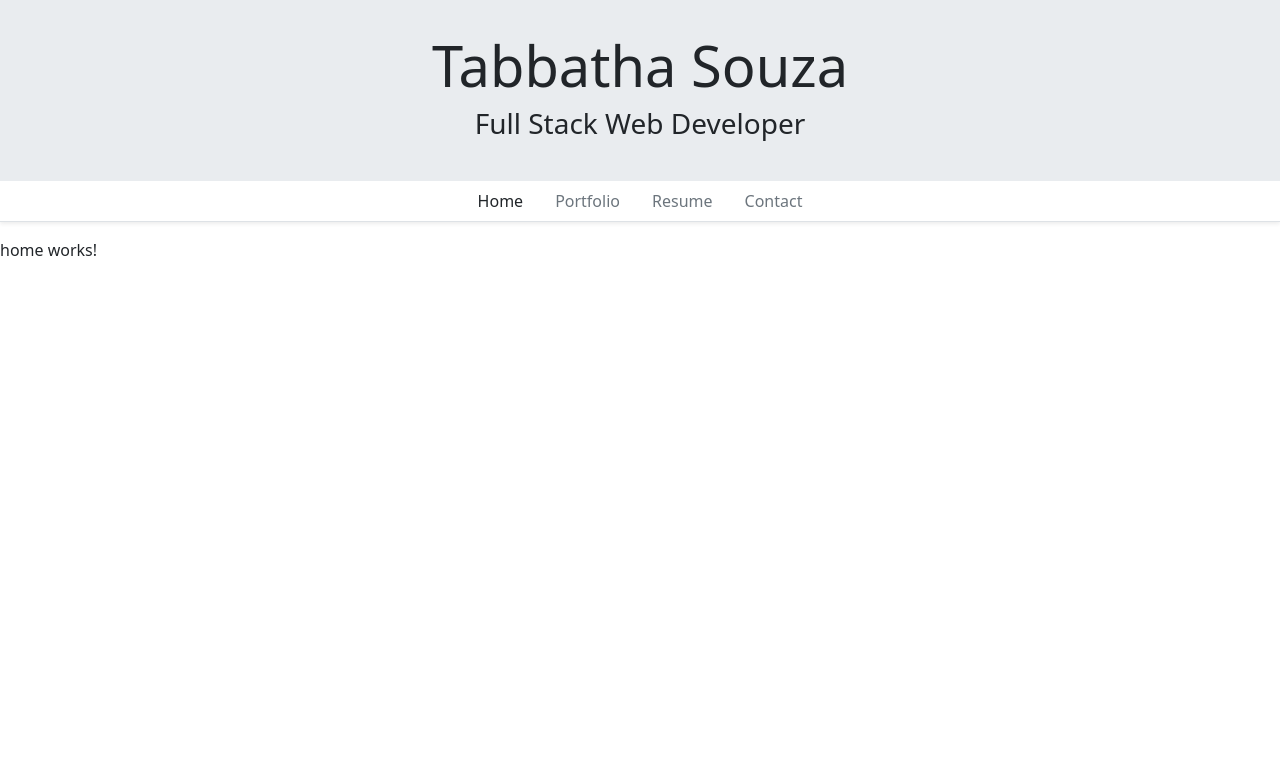
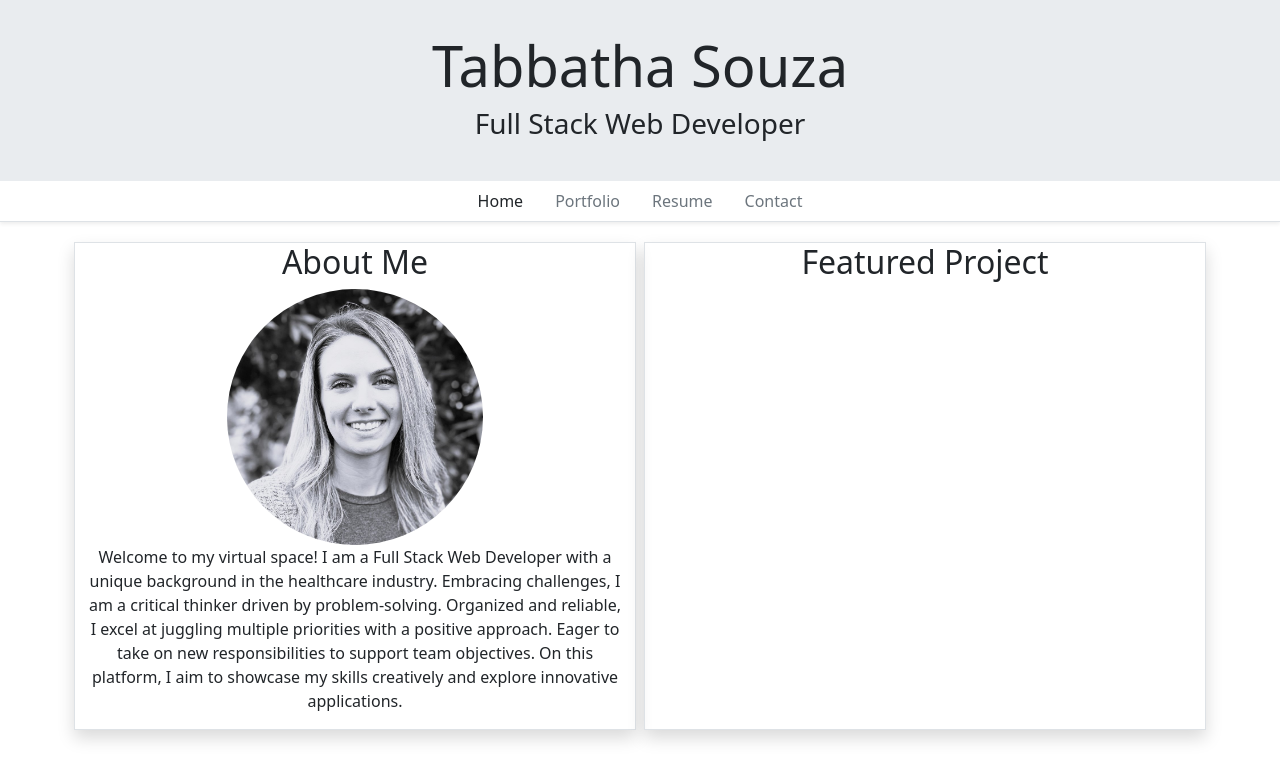
Before and after one commit to tabbdacat/angular-professional-portfolio, an Angular app: page /home in a window 1280 px wide. Shown: the top 780 px of the page. Built offline with nearby package versions, Linux system fonts and the light colour scheme.

Commit message:
change style of container class, add contaent to home component, add profile img

```diff
--- a/src/app/home/home.component.html
+++ b/src/app/home/home.component.html
@@ -1 +1,18 @@
-<p>home works!</p>
+<div class="container">
+    <div class="row">
+        <!-- About me -->
+        <div class="col-lg shadow border m-1">
+            <div class="text-center">
+                <h2>About Me</h2>
+                <img src="../../assets/me2024.jpg" alt="profile picture" width="256" height="256" class="rounded-circle">
+                <p>Welcome to my virtual space! I am a Full Stack Web Developer with a unique background in the healthcare industry. Embracing challenges, I am a critical thinker driven by problem-solving. Organized and reliable, I excel at juggling multiple priorities with a positive approach. Eager to take on new responsibilities to support team objectives. On this platform, I aim to showcase my skills creatively and explore innovative applications.</p>
+            </div>
+        </div>
+        <!-- Featured Project -->
+        <div class="col-lg shadow border m-1">
+            <div class="text-center">
+                <h2>Featured Project</h2>
+            </div>
+        </div>
+    </div>
+</div>
--- a/src/styles.css
+++ b/src/styles.css
@@ -1 +1,4 @@
 /* You can add global styles to this file, and also import other style files */
+.container {
+    max-width: 1140px;
+}
```
Also changed, not shown: src/assets/me2024.jpg (added).
